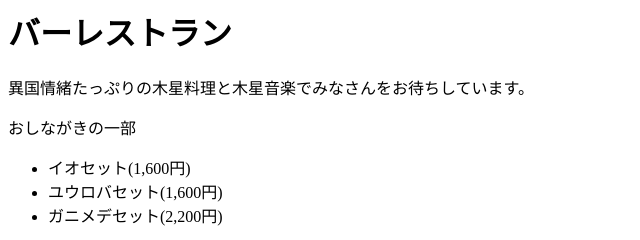
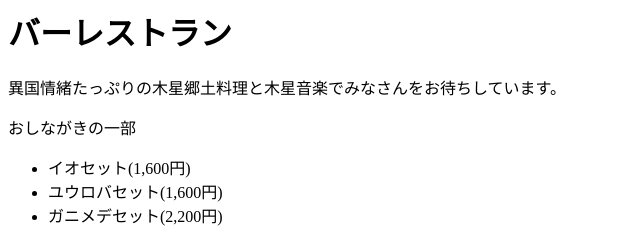
Before and after one commit to s19001/jupiter, a plain HTML site: page index.html in a window 1280 px wide. Shown: the top 240 px of the page, 0-640 px from the left. Drawn offline with Linux system fonts and the light colour scheme.

Commit message:
あいさつ文で郷土料理を強調する

```diff
--- a/index.html
+++ b/index.html
@@ -3,7 +3,7 @@
     </head>
     <body>
         <h1>バーレストラン</h1>
-        <p>異国情緒たっぷりの木星料理と木星音楽でみなさんをお待ちしています。</p>
+        <p>異国情緒たっぷりの木星郷土料理と木星音楽でみなさんをお待ちしています。</p>
         <p>おしながきの一部</p>
         <ul>
             <li>イオセット(1,600円)</li>
```
